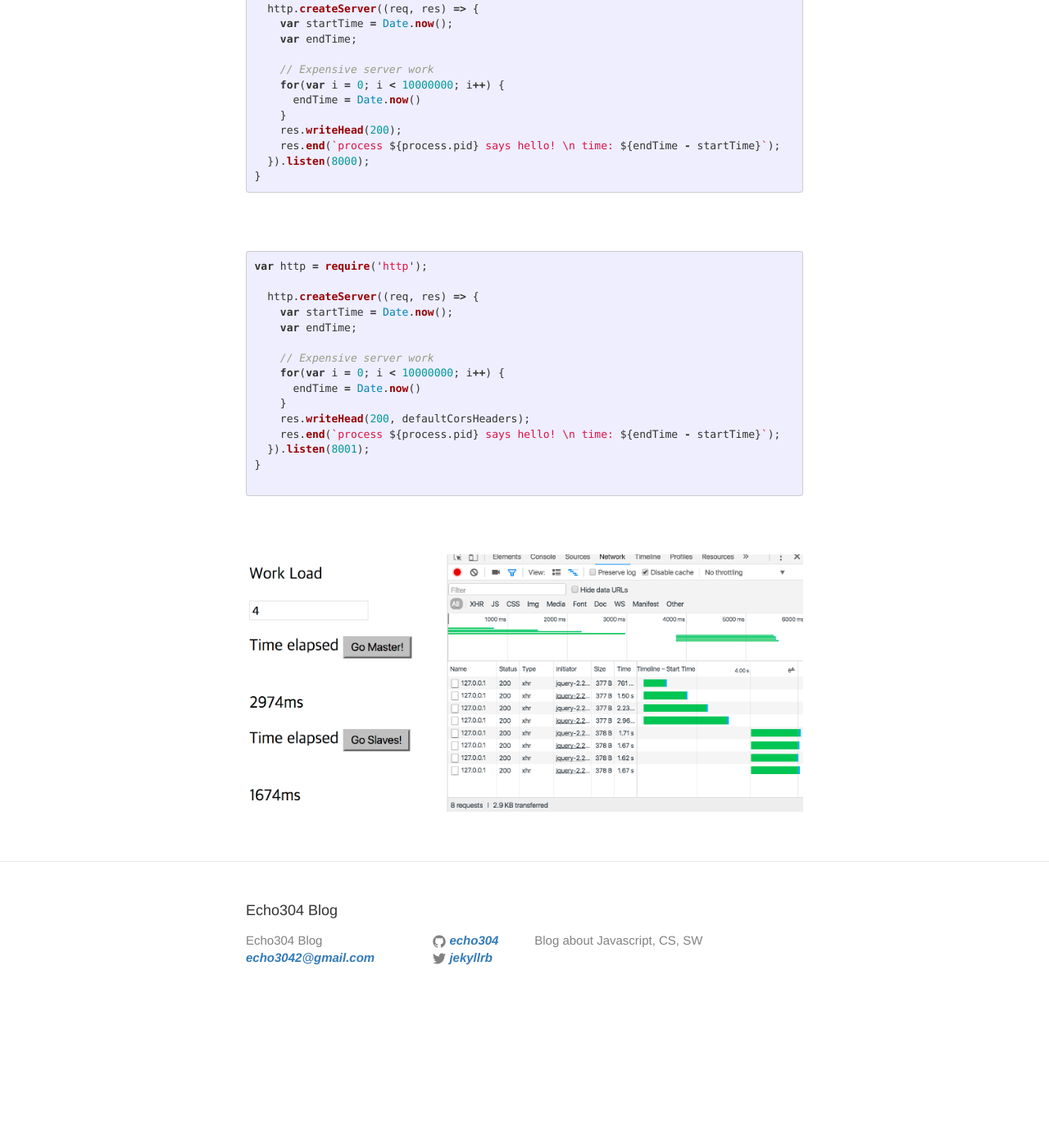
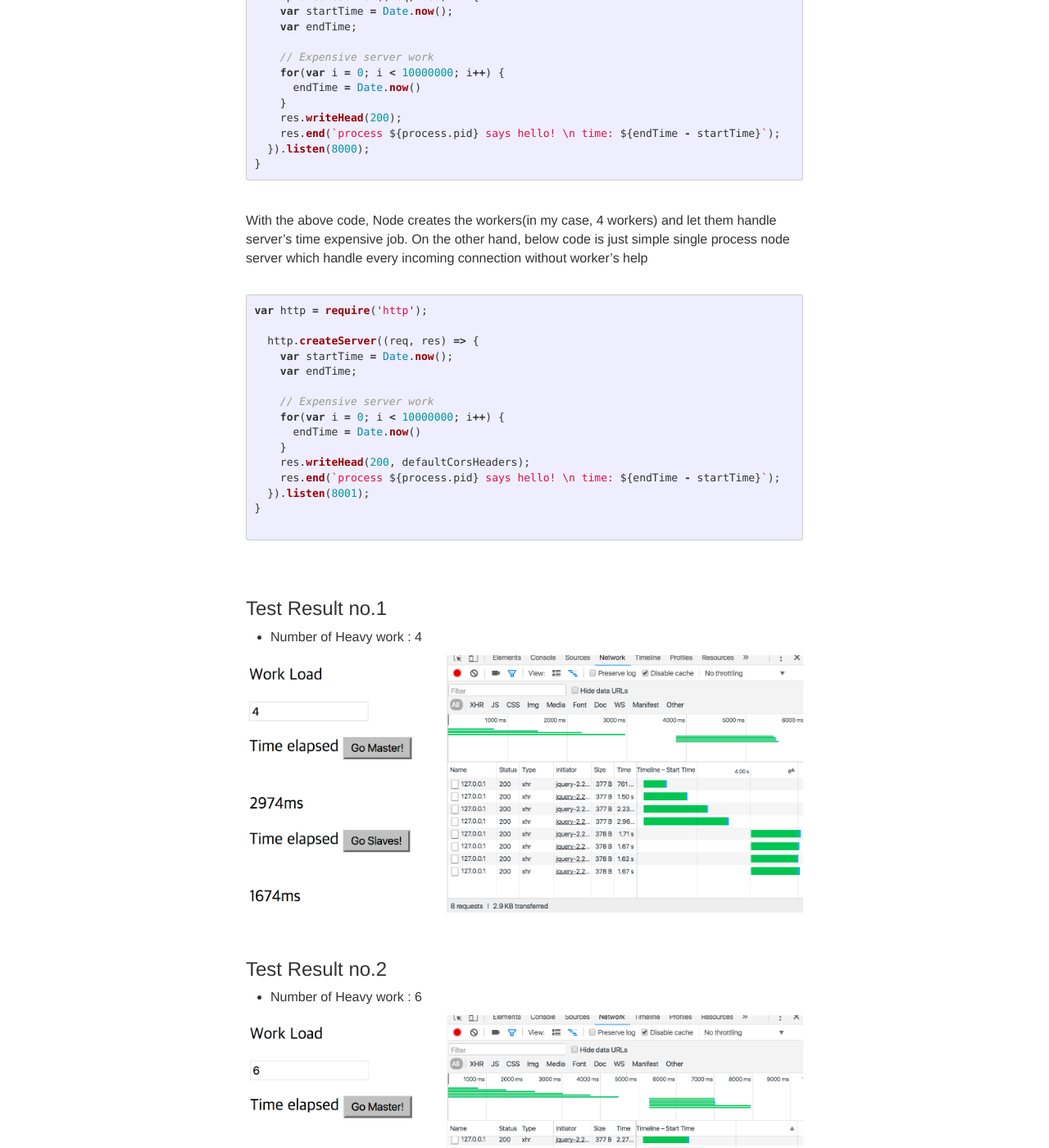
Before and after one commit to echo304/echo304.github.io, a Jekyll site: the page built from _posts/2016-05-17-Cluster.MD, in a window 1280 px wide and 1400 px high, scrolled down 1877 px. Shown: the whole window at 82% size. Built offline with Jekyll 4.4.1, drawn with Linux system fonts in a browser that asks for light colours; nearby versions of some CDN libraries; before the commit the page ends 3111 px from its top, so only the background shows below that; some of the changed text lies outside the part shown.

Commit message:
fix error

````diff
--- a/_layouts/default.html
+++ b/_layouts/default.html
@@ -7,7 +7,7 @@
 
     {% include header.html %}
 
-    {% include Nav.html %}
+    {% include nav.html %}
 
     <div class="page-content">
       <div class="wrapper">
--- a/_posts/2016-05-10-Cluster.MD
+++ b/_posts/2016-05-17-Cluster.MD
@@ -85,7 +85,8 @@
   }).listen(8000);
 }
 ```
-
+<br>
+With the above code, Node creates the workers(in my case, 4 workers) and let them handle server's time expensive job. On the other hand, below code is just simple single process node server which handle every incoming connection without worker's help
 <br>
 <br>
 
@@ -108,5 +109,42 @@
 ```
 <br>
 <br>
+<h4>Test Result no.1</h4>
+- Number of Heavy work : 4
 
-![My helpful screenshot]({{ site.url }}/assets/test.png)
+![My helpful screenshot](/assets/test.png)
+<br>
+<br>
+<br>
+
+<h4>Test Result no.2</h4>
+- Number of Heavy work : 6
+
+![My helpful screenshot](/assets/test2.png)
+<br>
+<br>
+<br>
+
+<h4>Test Result no.3</h4>
+- Number of Heavy work : 8
+
+![My helpful screenshot](/assets/test3.png)
+<br>
+<br>
+<br>
+
+<h4>Test Result no.4</h4>
+- Number of Moderate work : 100
+
+![My helpful screenshot](/assets/test4.png)
+<br>
+<br>
+<br>
+
+<h4>Test Result no.5</h4>
+- Number of Moderate work : 500
+
+![My helpful screenshot](/assets/test5.png)
+<br>
+<br>
+<br>
````
Also changed, not shown: _posts/2016-05-10-AllAboutNode.MD (+1 -1 lines), assets/test2.png (added), assets/test3.png (added), assets/test4.png (added), assets/test5.png (added).
